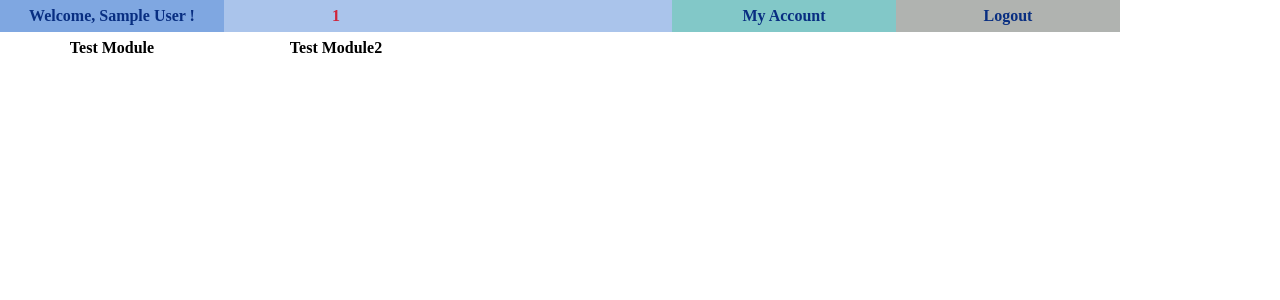
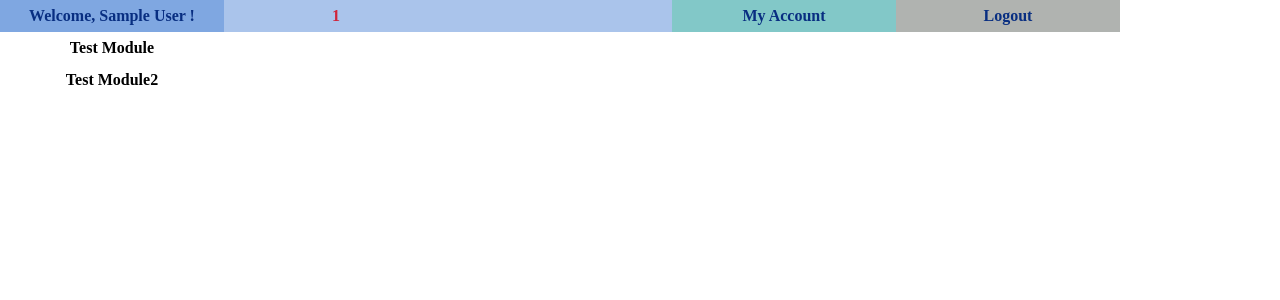
Before and after one commit to brianjeong/staff, a PHP site: page / in a window 1280 px wide. Shown: the top 300 px of the page. Run offline with PHP 8.4, Linux system fonts and the light colour scheme; the visitor is signed in with stand-in values (Sample User, id 1).

Commit message:
module_pane div display block and clear both
line 23-27
#module_pane div {
display:block;
clear:both;
}

```diff
--- a/index.css
+++ b/index.css
@@ -18,6 +18,11 @@ html, body {
 	font-weight: bold;
 	float: left;
 	width: 14em;
+}
+
+#module_pane div {
+	display:block;
+	clear:both;
 }
 
 #status_pane div:not(#id_chk) {
```
